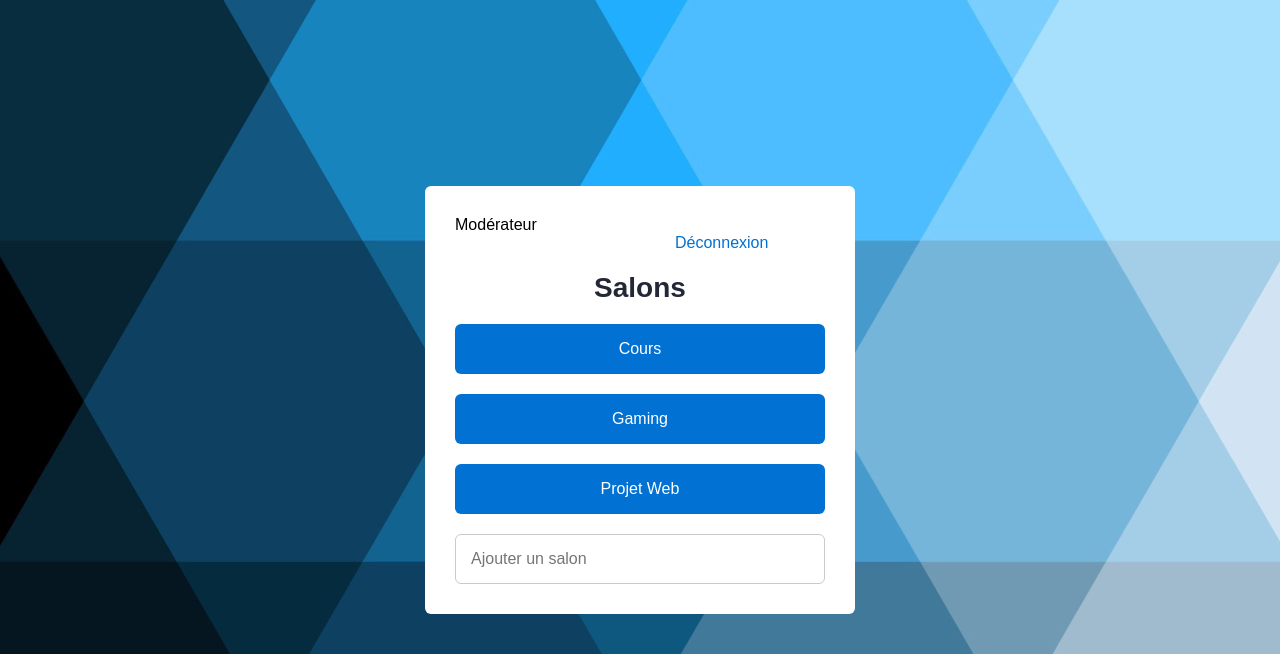
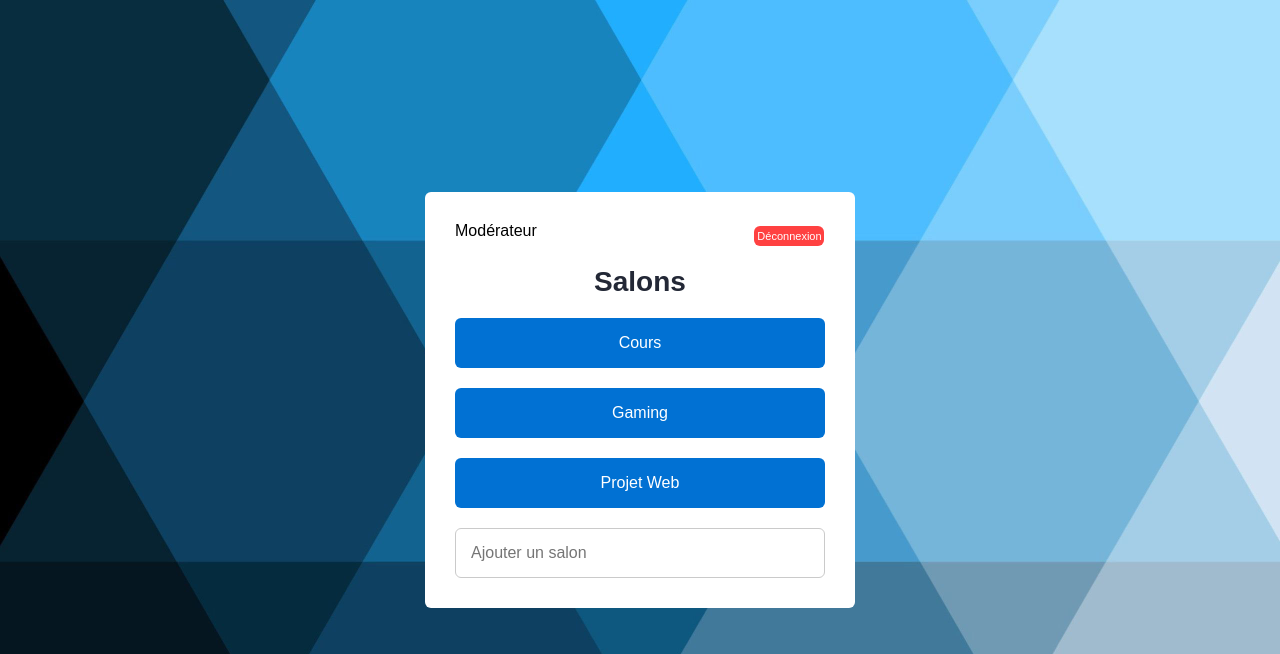
Before and after one commit to AmeenTocai/Chat, a Django app: page /rooms/ in a window 1280 px wide. Shown: the top 654 px of the page. Run offline with Django 4.2, Linux system fonts and the light colour scheme; a user stored in the database is signed in; data comes from the database, SQL or seed files in the repository.

Commit message:
Update rooms.html

```diff
--- a/webchat/rooms/templates/rooms/rooms.html
+++ b/webchat/rooms/templates/rooms/rooms.html
@@ -103,6 +103,37 @@
             .field button:hover{
                 background-color: #016dcb;
             }
+            .button-field2{
+                display: inline-block;
+            }
+            .b1{
+                width: 250px;
+            }
+            .b2{
+                padding-left: 45px;
+            }
+            .button-field2 button{
+                height: 20px;
+                width: 70px;
+                border: none;
+                font-size: 11px;
+                font-weight: 400;
+                border-radius: 6px;
+            }
+            .b2 button{
+                border: none;
+                cursor: pointer;
+                appearance: none;
+                background-color: inherit;
+                vertical-align: middle;
+                color: #fff;
+                background-color: rgb(255, 65, 65);
+                transition: all 0.3s ease;
+                cursor: pointer;
+            }
+            .b2 button:hover{
+                background-color: rgb(244, 62, 62);
+            }
             .form-link{
                 text-align: center;
                 margin-top: 10px;
@@ -128,9 +159,11 @@
             <div class="form login">
                 <div class="form-content">
                     <div class="ici">
-                        <div width="50px">
+                        <div class="button-field2 b1" style="overflow: hidden; text-overflow: ellipsis; max-width: 10;">
                             {{user.username}}
-                            <a href="/logout/" style="margin-left: 220px;">Déconnexion</a>
+                        </div>
+                        <div class="button-field2 b2">
+                            <a href="/logout/"><button>Déconnexion</button></a>
                         </div>
                     </div>
                     <header>Salons</header>
```
